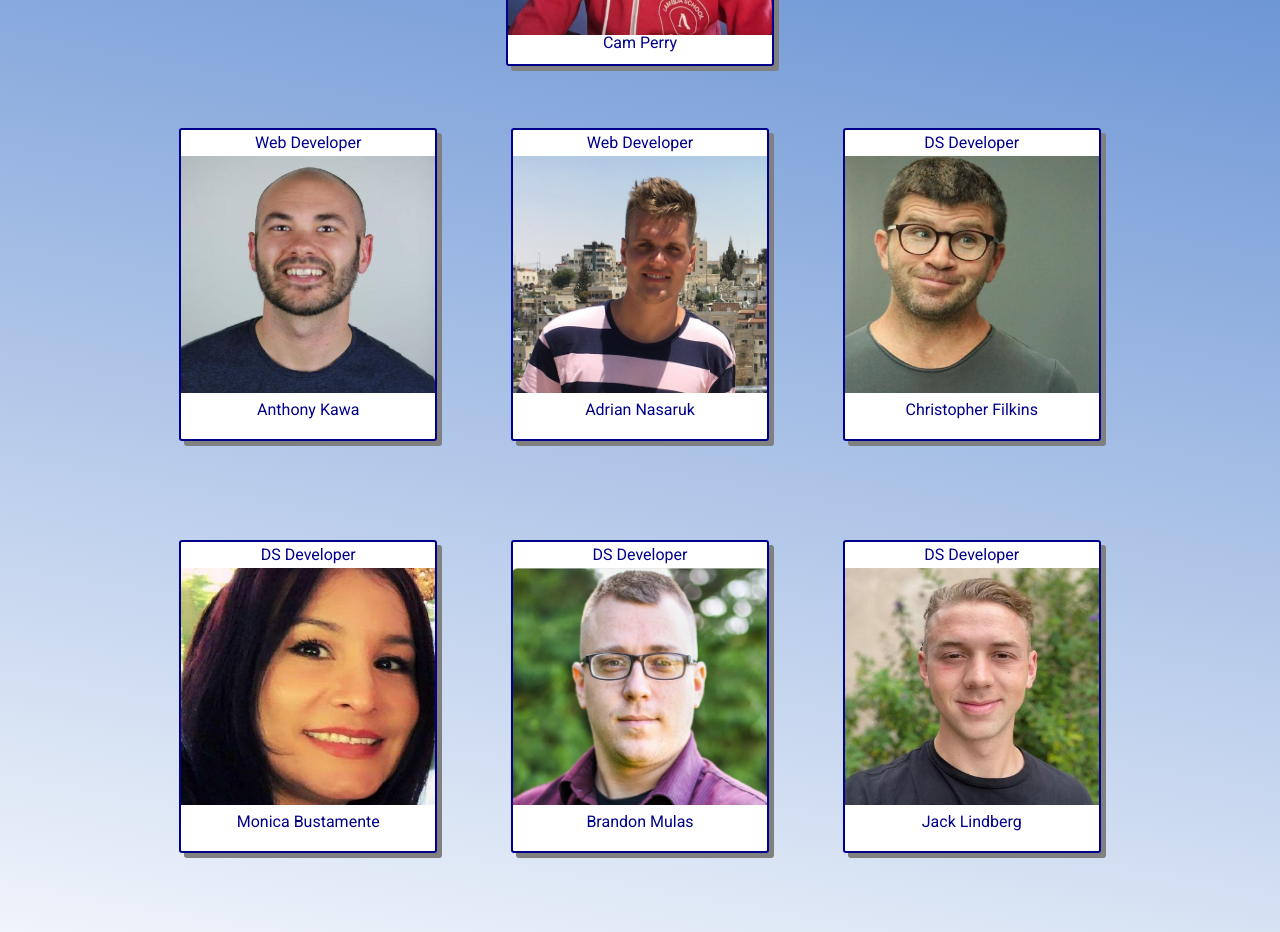
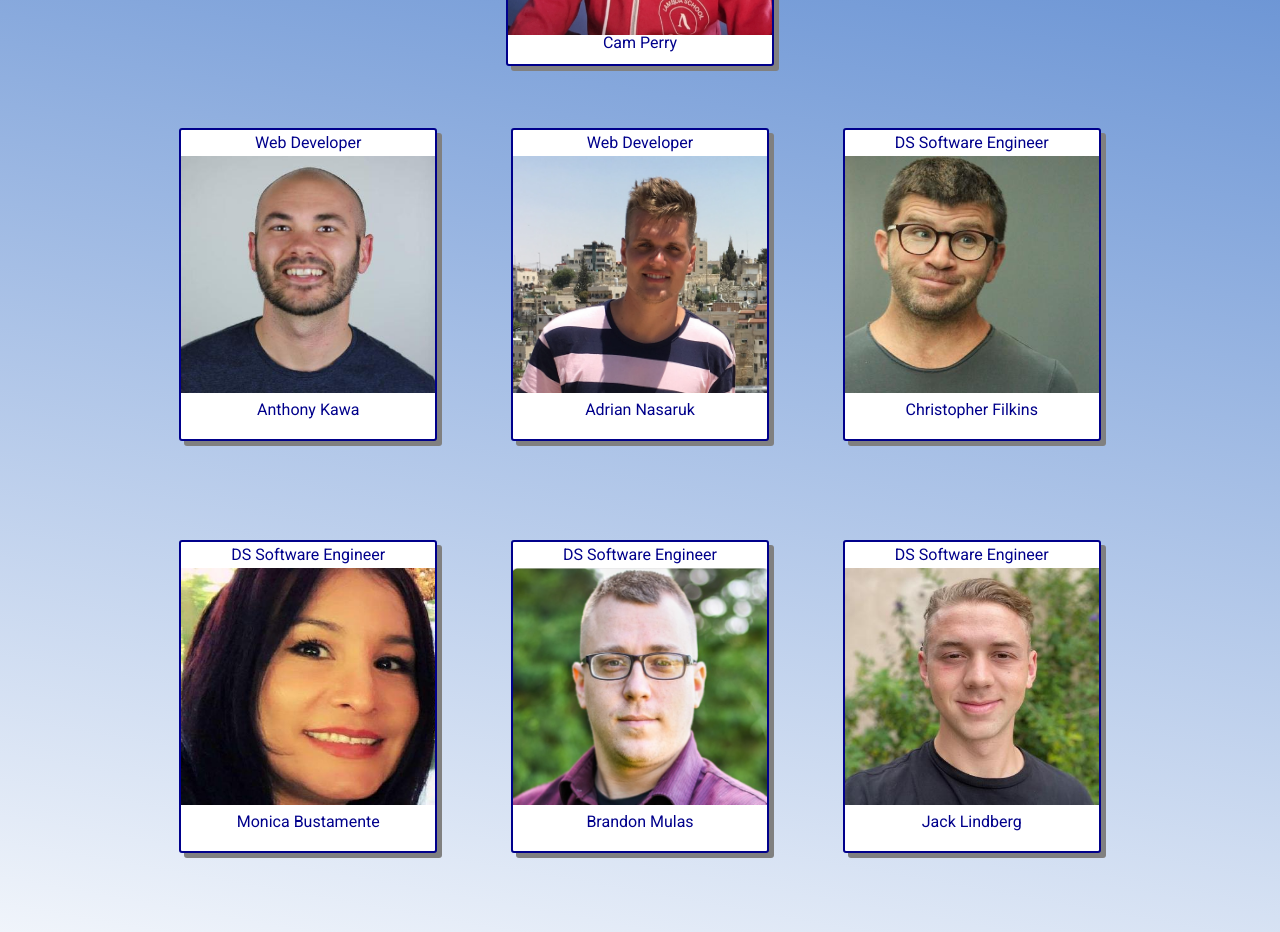
Before and after one commit to Lambda-School-Labs/tagger-marketing-fe, a React (Create React App) app in the folder tagger-marketing/: page / in a window 1280 px wide. Shown: the part 1520-2452 px from the top of the page. Built offline with nearby package versions, Linux system fonts and the light colour scheme.

Commit message:
changed Developer names

```diff
--- a/tagger-marketing/src/components/AboutSection.js
+++ b/tagger-marketing/src/components/AboutSection.js
@@ -43,7 +43,7 @@ export default function AboutSection() {
         </div>
     </div>
     <div class= "Christopher">
-        <h3 class="h3">DS Developer</h3>
+        <h3 class="h3">DS Software Engineer</h3>
         <img src= {Chris} alt= " A picture of Christopher"/>
         <p>Christopher Filkins</p>
         <div class= "icon">
@@ -54,7 +54,7 @@ export default function AboutSection() {
     </div>
     <div class = "parent2">
     <div class = "Monica">
-        <h3 class="h3">DS Developer</h3>
+        <h3 class="h3">DS Software Engineer</h3>
         <img src= {Monica} alt = "A picture of Monica"/>
         <p>Monica Bustamente</p>
         <div class= "icon">
@@ -63,7 +63,7 @@ export default function AboutSection() {
         </div>
     </div>
     <div class= "Brandon">
-        <h3 class="h3">DS Developer</h3>
+        <h3 class="h3">DS Software Engineer</h3>
         <img src = {Brandon} alt= "A picture of Brandon"/>
         <p>Brandon Mulas</p>
         <div class= "icon">
@@ -72,7 +72,7 @@ export default function AboutSection() {
         </div>
     </div>
     <div class= "Jack">
-        <h3 class="h3">DS Developer</h3>
+        <h3 class="h3">DS Software Engineer</h3>
         <img src= {Jack} alt= " A picture of Jack"/>
         <p>Jack Lindberg</p>
         <div class= "icon">
```
